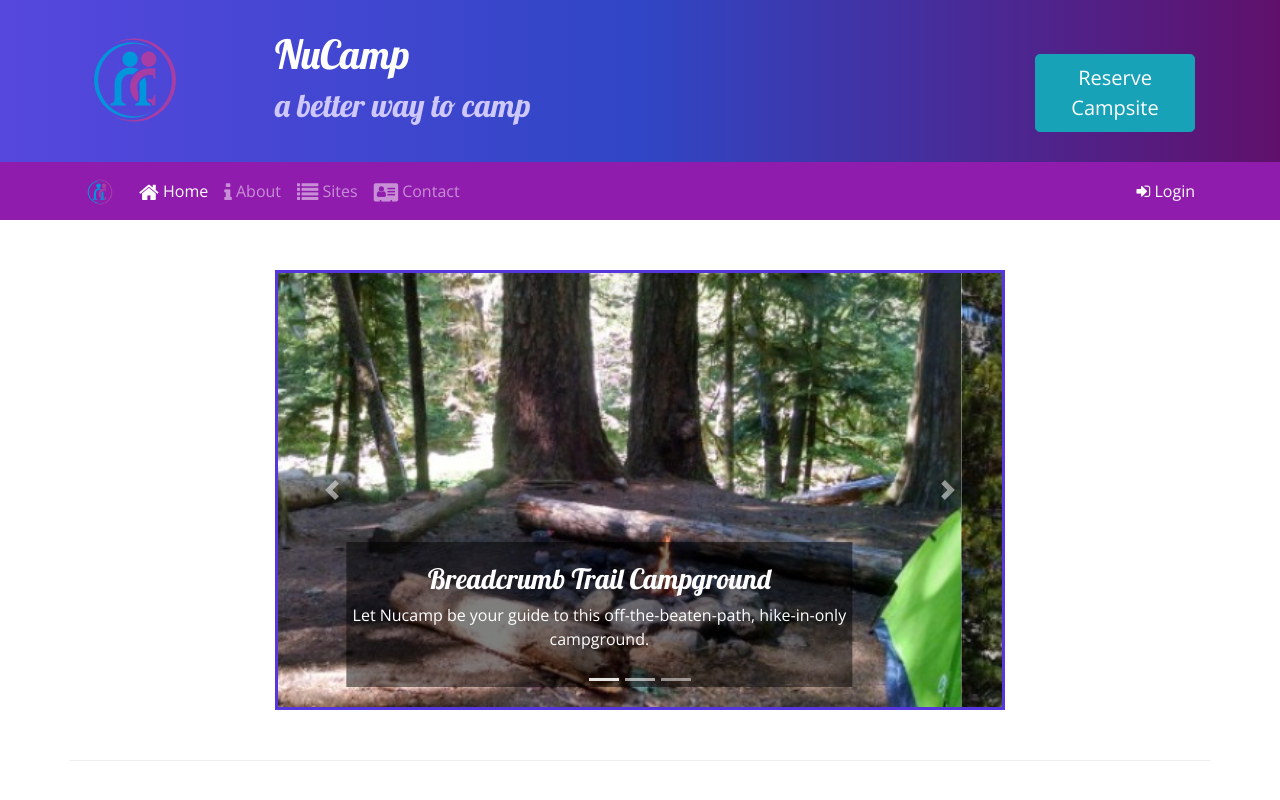
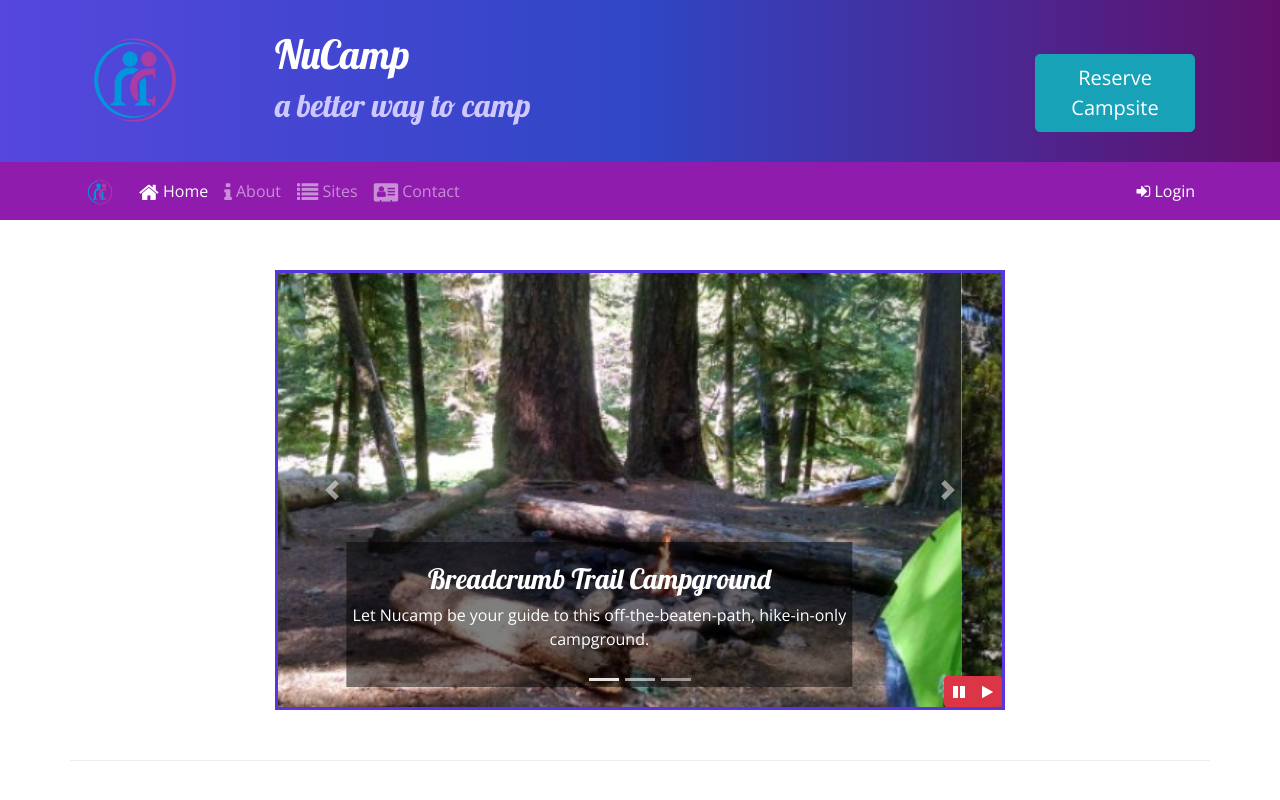
Before and after one commit to hiiku/nucamp-campsites, a website: page index.html in a window 1280 px wide. Shown: the top 800 px of the page. Drawn offline with nearby package versions, Linux system fonts and the light colour scheme.

Commit message:
jQuery carousel buttons added

```diff
--- a/css/styles.css
+++ b/css/styles.css
@@ -38,6 +38,7 @@ header h2 {
 }
 
 /* Carousel Transparent BG */
+
 .carousel-caption {
     background-color: rgba(0, 0, 0, 0.5);
 }
@@ -45,3 +46,10 @@ header h2 {
 .carousel {
     border: solid #5637DD;
 }
+
+#carouselButton {
+    position: absolute;
+    right: 0;
+    bottom: 0;
+    z-index: 100;
+}
--- a/index.html
+++ b/index.html
@@ -213,6 +213,17 @@
                         <span class="carousel-control-next-icon"> </span>
                         <span class="sr-only">Next </span>
                     </a>
+
+    <!-- Carousel Play/Pause -->
+
+                    <div class="btn-group" id="carouselButton">
+                        <button class="btn btn-danger btn-sm" id="carouselPause">
+                            <i class="fa fa-pause"></i>
+                        </button>
+                        <button class="btn btn-danger btn-sm" id="carouselPlay">
+                            <i class="fa fa-play"></i>
+                        </button>
+                    </div>
                 </div>
             </div>
         </div>
@@ -300,6 +311,20 @@
     <script src="node_modules/popper.js/dist/umd/popper.min.js"></script>
     <script src="node_modules/bootstrap/dist/js/bootstrap.min.js"></script>
     <script>$("#reserveModal").modal[options];</script>
+
+    <!-- jQuery carousel buttons -->
+
+    <script>
+        $(function() {
+            $(".carousel").carousel( { interval: 2000 } );
+            $("#carouselPause").click(function(){
+                $(".carousel").carousel("pause");
+            });
+            $("#carouselPlay").click(function(){
+                $(".carousel").carousel("cycle");
+            });
+        });
+    </script>
 </body>
 
 </html>
```
